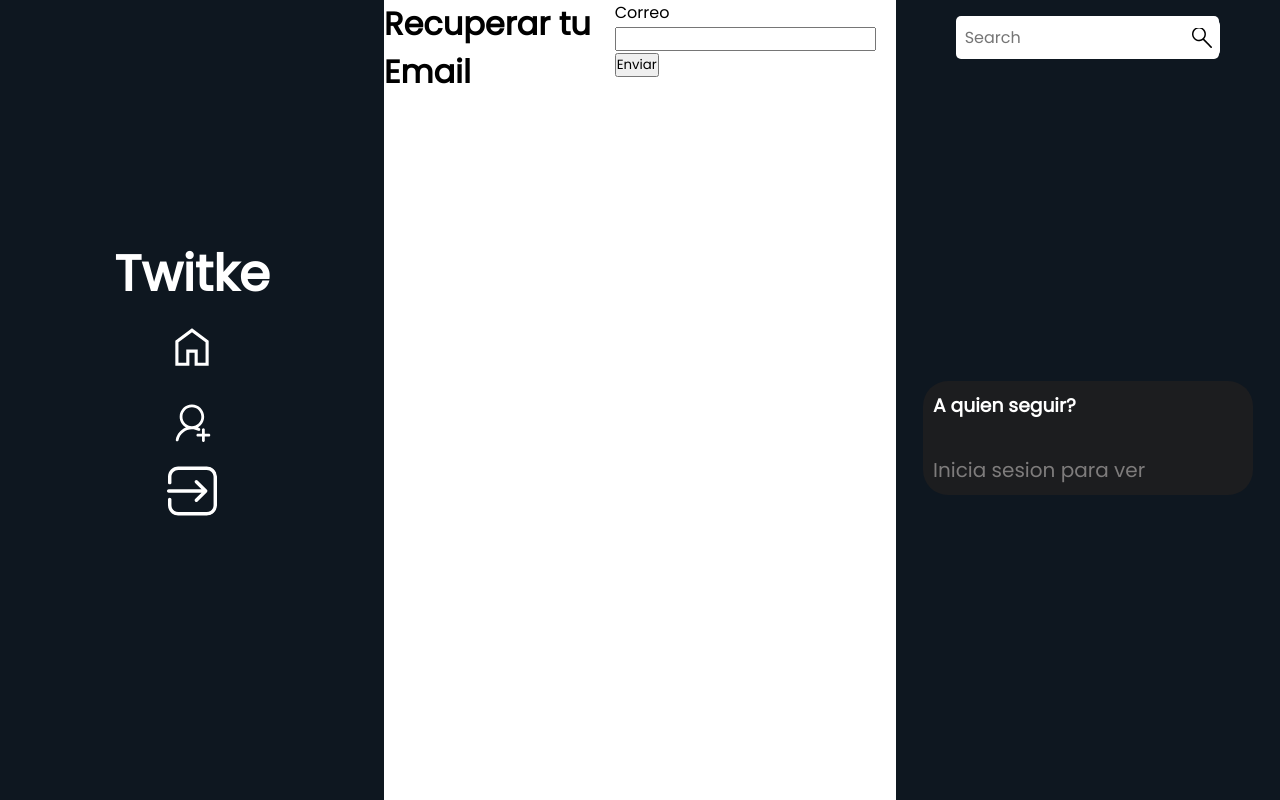
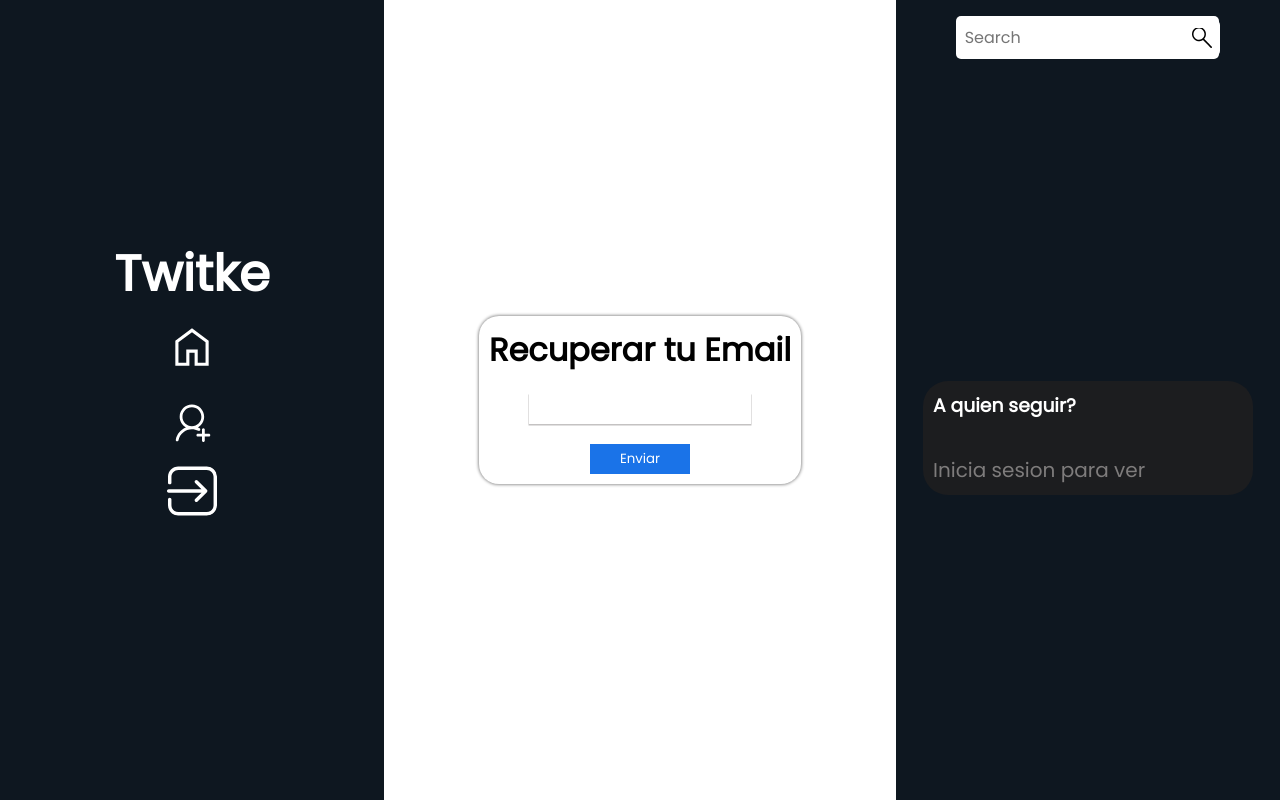
Before and after one commit to Facunare/twitke, a Django app: page /password_reset/ in a window 1280 px wide. Run offline with Django 4.2, Linux system fonts and the light colour scheme.

Commit message:
fua amiga

```diff
--- a/twitkeProject/autentication/templates/password_reset_forms.html
+++ b/twitkeProject/autentication/templates/password_reset_forms.html
@@ -1,11 +1,61 @@
 {% extends 'base.html' %}
 
 {% block content %}
+<body>
 
-<h1>Recuperar tu Email</h1>
-<form action="" method="POST">
-    {% csrf_token %}
-    <label for="">Correo</label> {{form.email }}
-    <input type="submit" value="Enviar">
-</form>
+
+    <form action="" method="POST" class="formChange">
+        <h1>Recuperar tu Email</h1>
+        {% csrf_token %}
+
+        {{form.email }}
+        <input type="submit" value="Enviar">
+    </form>
+</body>
+<style>
+    .baseMain{
+        display: flex;
+        flex-direction: column;
+        align-items: center;
+        justify-content: center;
+    }
+
+    .baseMain .formChange{
+        box-shadow: 0 0 3px 1px #999;
+        padding: 10px;
+        border-radius: 20px;
+        display: flex;
+        flex-direction: column;
+        align-items: center;
+        gap: 20px;
+
+    }
+
+    .formChange input[type="email"]{
+        width: 70%;
+        margin: 0;
+        padding: 5px;
+        outline: none;
+        border: none;
+        box-shadow: 0 1px .3px .5px #c4c2c2;
+
+    }
+
+    .formChange input[type="submit"]{
+        padding: 5px;
+        background-color: #1a73e8;
+        width: 100px;
+        color: white;
+        cursor: pointer;
+        border: none;
+        transition: .3s ease background-color, .3s ease box-shadow;
+    }
+
+    .formChange input[type="submit"]:hover{
+        background-color: #1b66c8;
+        box-shadow: 0 1px .3px .5px #c4c2c2;
+    }
+
+
+</style>
 {% endblock %}
--- a/twitkeProject/autentication/templates/signin.html
+++ b/twitkeProject/autentication/templates/signin.html
@@ -37,7 +37,7 @@
                     Google
                 </a>
             </div>
-            <a href="{% url 'password_reset' %}">Olvide mi contraseña</a>
+            <a href="{% url 'password_reset' %}" class="forgotPassw">Olvide mi contraseña</a>
 
             <a href="{% url 'signup' %}" class="dontHaveAccount">¿No tienes una cuenta?. Registrate aquí</a>
         </form>
--- a/twitkeProject/tweets/views.py
+++ b/twitkeProject/tweets/views.py
@@ -18,11 +18,10 @@ from django.db.models import Q
 
 # 3. IA
 
-# 4. Cambiar contraseña.
-
-# 6. Diseño final
+# 6. Diseño final y poner todo de un idioma
 
 # 7. Optimizar codigo
+
 
 
 def globalFeed(request):
```
Also changed, not shown: twitkeProject/autentication/templates/password_reset_complete.html (+43 -1 lines), twitkeProject/autentication/templates/password_reset_confirm.html (+67 -4 lines), twitkeProject/autentication/templates/password_reset_done.html (+26 -1 lines), twitkeProject/tweets/static/signin.css (+10 -0 lines), twitkeProject/db.sqlite3.
